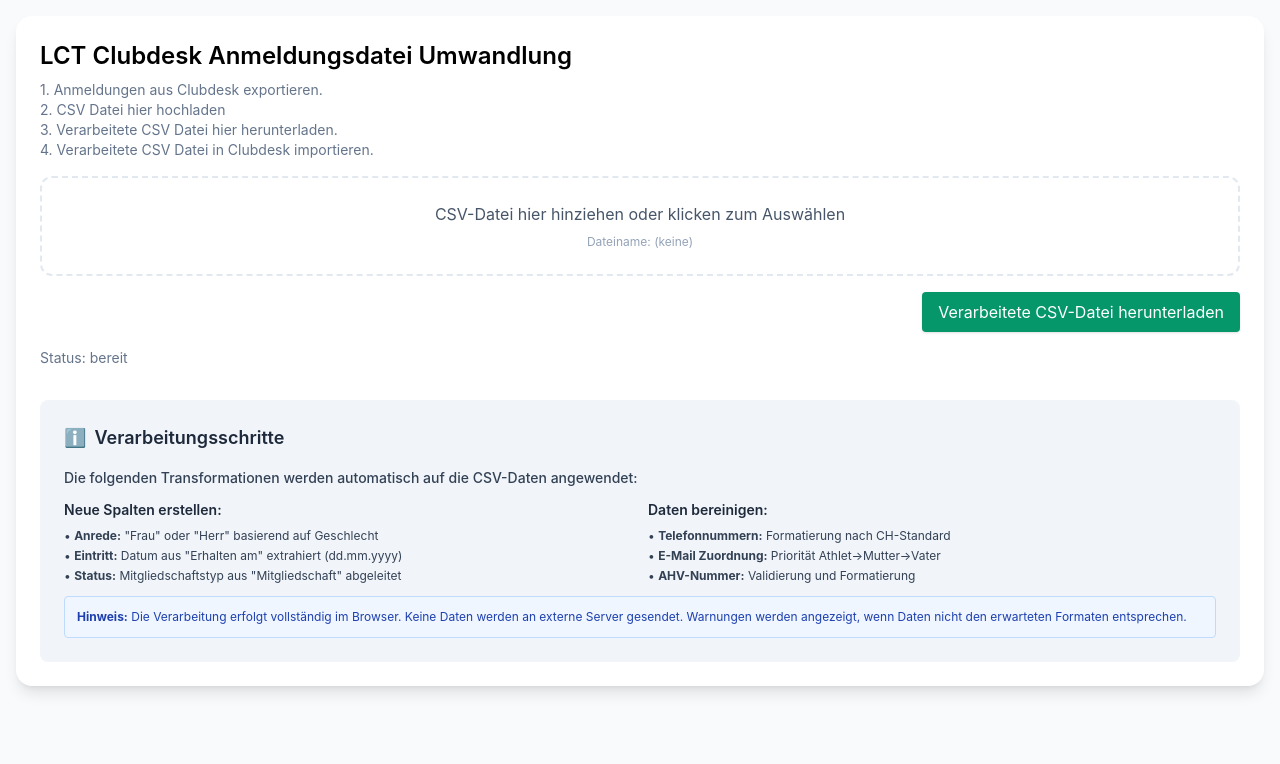
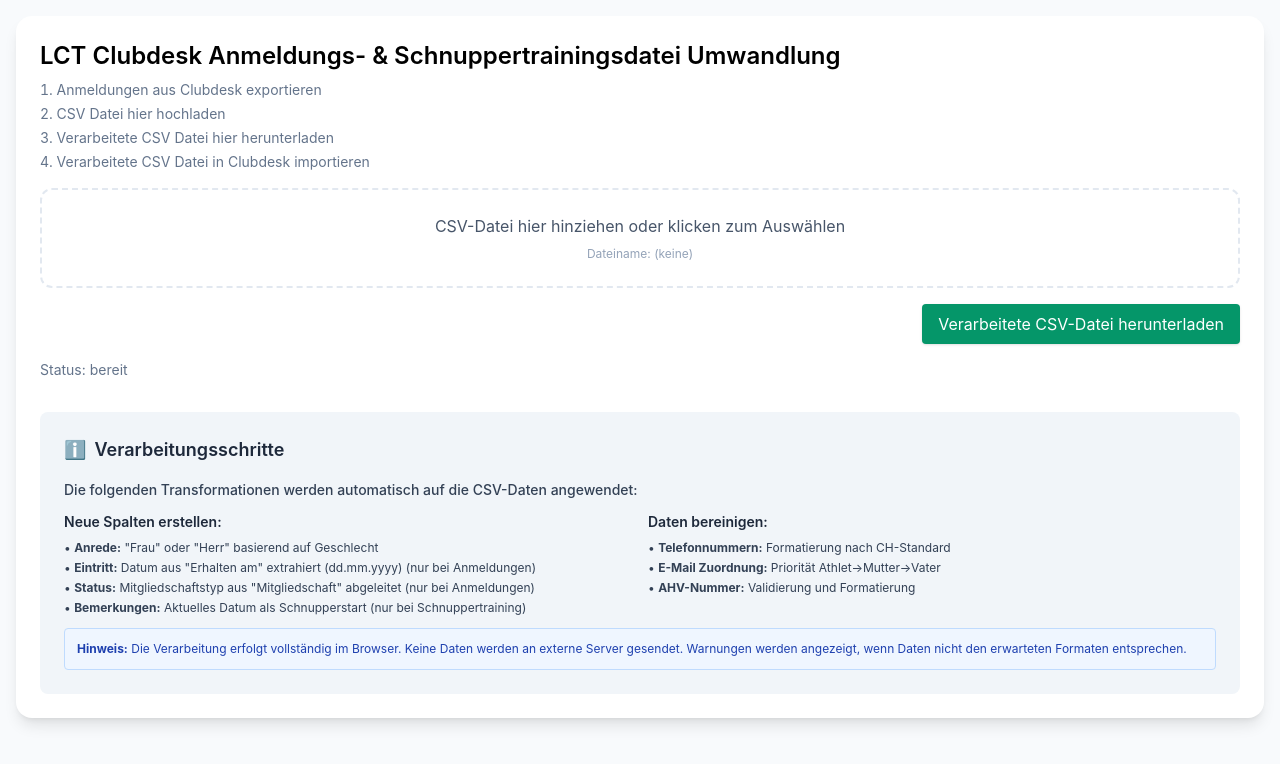
Before and after one commit to LC-Therwil/Webtools, a React (Create React App) app: page / in a window 1280 px wide. Shown: the top 764 px of the page. Built offline with nearby package versions, Linux system fonts and the light colour scheme.

Commit message:
add Bemerkungen for Schnuppertraining

```diff
--- a/src/components/AnmeldungProcessor.jsx
+++ b/src/components/AnmeldungProcessor.jsx
@@ -321,13 +321,17 @@
         processingWarnings.push(`Zeile ${index + 1}: Ungültige AHV-Nummer "${newRow["AHV-Nummer"]}"`);
       }
 
+      const currentDate = new Date();
+      const currentDateString = `${String(currentDate.getDate()).padStart(2, '0')}.${String(currentDate.getMonth() + 1).padStart(2, '0')}.${currentDate.getFullYear()}`;
+      newRow["Bemerkungen"] = `Schnuppert ab ${currentDateString}`;
+
       newRow["ProcessedAt"] = new Date().toISOString();
       return newRow;
     });
 
     // Update headers to include new columns with Anrede at first position
     // const newHeaders = ["Anrede", "Briefanrede", "Eintritt", "Status", ...cols, "ProcessedAt"];
-    const newHeaders = ["Anrede", "Briefanrede", "Vorname", "Nachname", "Adresse", "PLZ", "Ort", "Land", "Geschlecht", "Notfallnummer", "AHV-Nummer", "Telefon Privat", "E-Mail", "Geburtsdatum"];
+    const newHeaders = ["Anrede", "Briefanrede", "Vorname", "Nachname", "Adresse", "PLZ", "Ort", "Land", "Geschlecht", "Notfallnummer", "AHV-Nummer", "Telefon Privat", "E-Mail", "Geburtsdatum", "Bemerkungen"];
     setHeaders(newHeaders);
     setProcessedData(processed);
     setWarnings(processingWarnings);
@@ -356,8 +360,14 @@
   return (
     <div className="min-h-screen bg-slate-50 p-4 flex items-start justify-center">
       <div className="w-full max-w-7xl bg-white rounded-2xl shadow-lg p-6">
-        <h1 className="text-2xl font-semibold mb-2">LCT Clubdesk Anmeldungsdatei Umwandlung</h1>
-        <p className="text-sm text-slate-500 mb-4">1. Anmeldungen aus Clubdesk exportieren. <br/>2. CSV Datei hier hochladen <br/>3. Verarbeitete CSV Datei hier herunterladen. <br/>4. Verarbeitete CSV Datei in Clubdesk importieren.</p>
+        <h1 className="text-2xl font-semibold mb-2">LCT Clubdesk Anmeldungs- & Schnuppertrainingsdatei Umwandlung</h1>
+
+        <ol className="text-sm text-slate-500 mb-4 list-decimal list-inside space-y-1">
+          <li>Anmeldungen aus Clubdesk exportieren</li>
+          <li>CSV Datei hier hochladen</li>
+          <li>Verarbeitete CSV Datei hier herunterladen</li>
+          <li>Verarbeitete CSV Datei in Clubdesk importieren</li>
+        </ol>
 
         <div
           onDrop={onDrop}
@@ -471,8 +481,9 @@
                 <h4 className="font-semibold text-slate-800 mb-2">Neue Spalten erstellen:</h4>
                 <ul className="space-y-1 text-xs">
                   <li>• <strong>Anrede:</strong> "Frau" oder "Herr" basierend auf Geschlecht</li>
-                  <li>• <strong>Eintritt:</strong> Datum aus "Erhalten am" extrahiert (dd.mm.yyyy)</li>
-                  <li>• <strong>Status:</strong> Mitgliedschaftstyp aus "Mitgliedschaft" abgeleitet</li>
+                  <li>• <strong>Eintritt:</strong> Datum aus "Erhalten am" extrahiert (dd.mm.yyyy) (nur bei Anmeldungen)</li>
+                  <li>• <strong>Status:</strong> Mitgliedschaftstyp aus "Mitgliedschaft" abgeleitet (nur bei Anmeldungen)</li>
+                  <li>• <strong>Bemerkungen:</strong> Aktuelles Datum als Schnupperstart (nur bei Schnuppertraining)</li>
                 </ul>
               </div>
 
```
